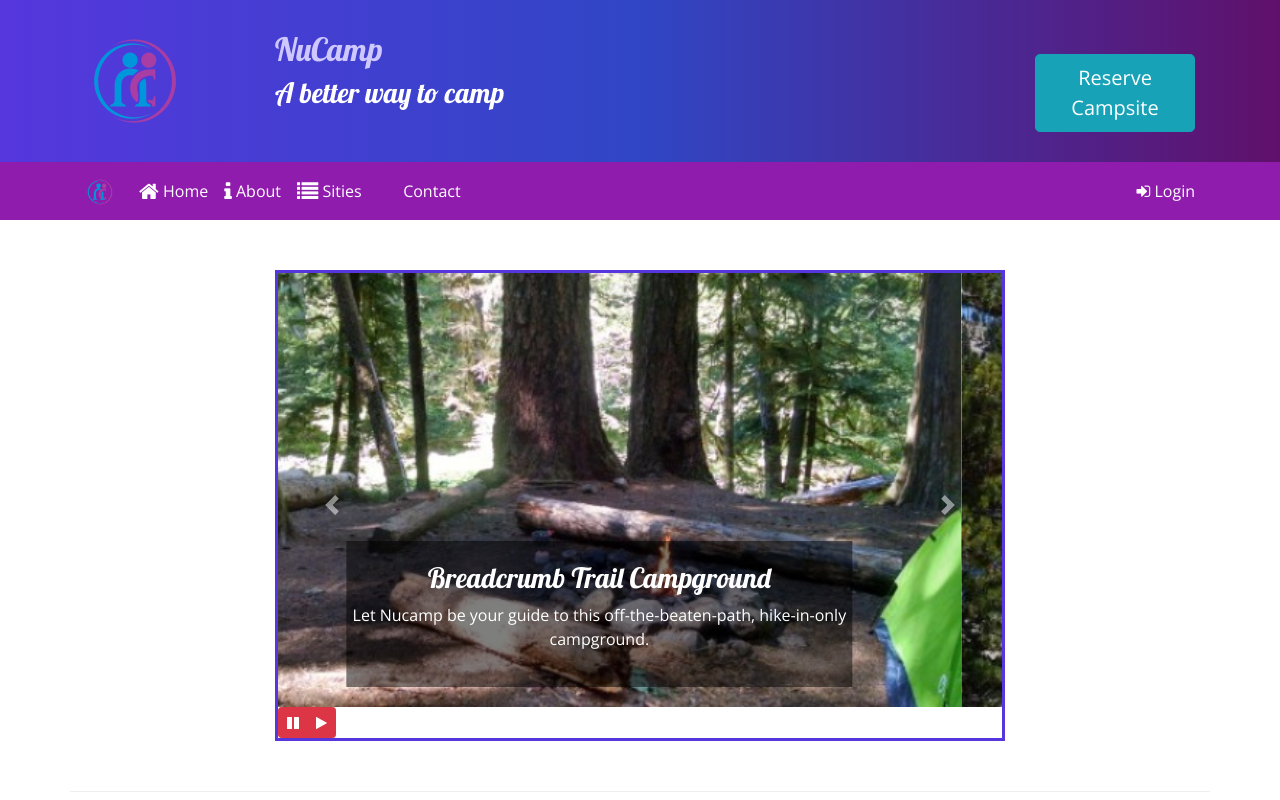
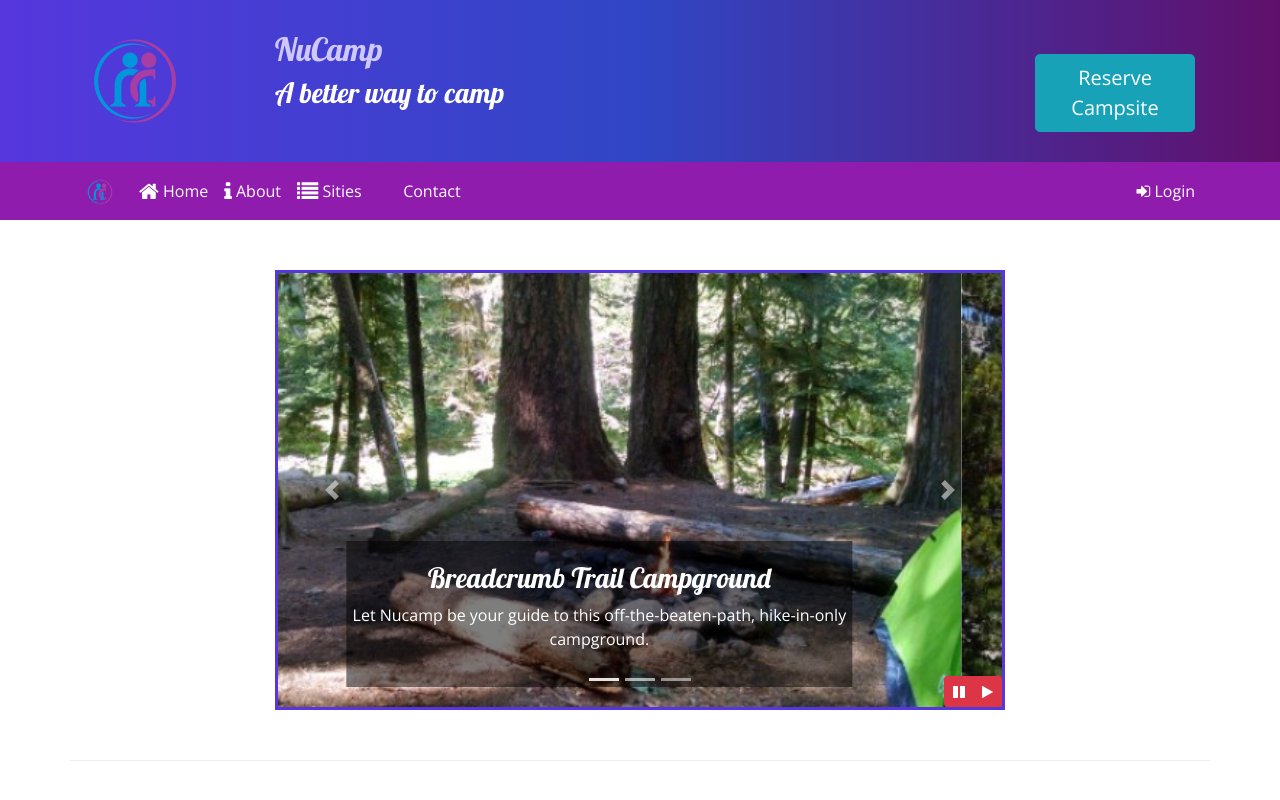
Before and after one commit to Saymo-pixel/git-test, a website: page index.html in a window 1280 px wide. Shown: the top 800 px of the page. Drawn offline with nearby package versions, Linux system fonts and the light colour scheme; files that its build step writes are made by us from their sources; files whose address does not match are found by name.

Commit message:
Add files via upload

```diff
--- a/styles.css
+++ b/styles.css
@@ -46,3 +46,10 @@
 .carousel {
     border: solid #5637DD;
 }
+
+#carouselButton {
+    position: absolute;
+    right: 0;
+    bottom: 0;
+    z-index: 100;
+}
```
